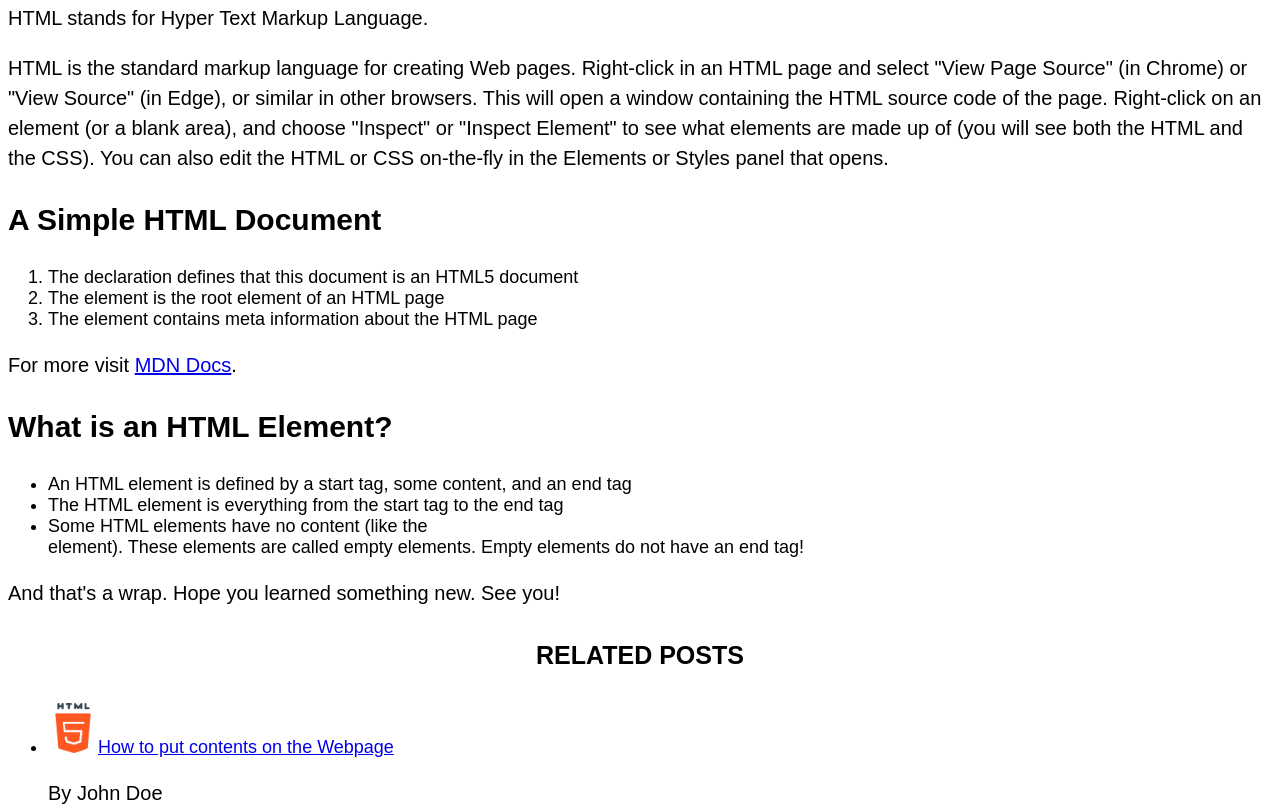
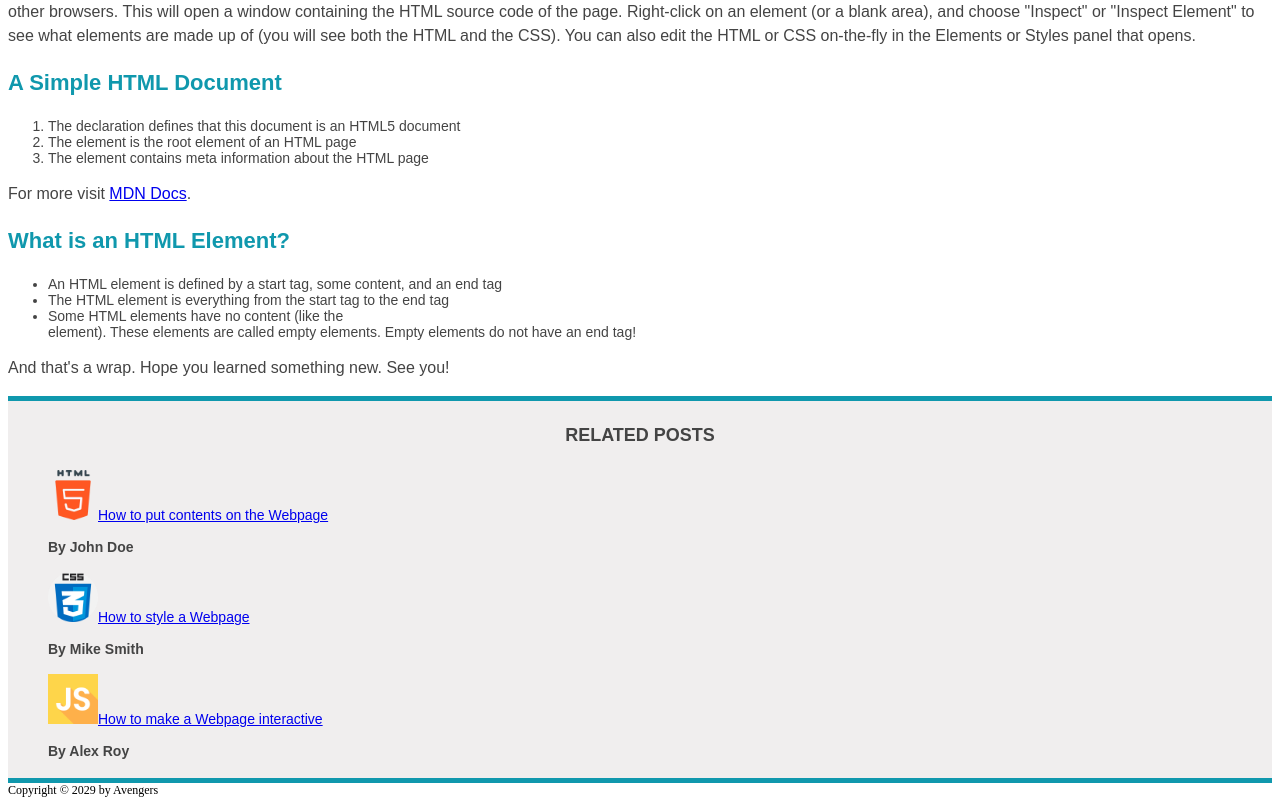
Before and after one commit to rakeshVerse/htmlAndCss, a plain HTML site: page 2.css-basics/index.html in a window 1280 px wide. Shown: the part 737-1548 px from the top of the page. Drawn offline with Linux system fonts and the light colour scheme.

Commit message:
Add colors

```diff
--- a/2.css-basics/index.html
+++ b/2.css-basics/index.html
@@ -8,7 +8,7 @@
     <title>Blog</title>
   </head>
   <body>
-    <header>
+    <header class="main-header">
       <h1>👨🏼‍💻 HTML Introduction</h1>
       <nav>
         <a href="#">Web Developement</a>
@@ -21,7 +21,7 @@
       <header>
         <h2>What is HTML?</h2>
         <img src="imgs/author.jpg" alt="Author" height="50" width="50" />
-        <p>Posted by <strong>John Doe</strong> on Tuesday, August 18th 2029</p>
+        <p id="author">Posted by <strong>John Doe</strong> on Tuesday, August 18th 2029</p>
         <img
           src="imgs/post-img.jpeg"
           alt="Post image"
@@ -51,12 +51,12 @@
     </article>
     <aside>
       <h4>Related Posts</h4>
-      <ul>
-        <li><img src="imgs/related-html.avif" alt="Html" width="50" height="50"><a href="#">How to put contents on the Webpage</a><p>By John Doe</p></li>
-        <li><img src="imgs/related-css.png" alt="Css" width="50" height="50"><a href="#">How to style a Webpage</a><p>By Mike Smith</p></li>
-        <li><img src="imgs/related-js.png" alt="Js" width="50" height="50"><a href="#">How to make a Webpage interactive</a><p>By Alex Roy</p></li>
+      <ul class="related">
+        <li><img src="imgs/related-html.avif" alt="Html" width="50" height="50"><a href="#">How to put contents on the Webpage</a><p class="related-author">By John Doe</p></li>
+        <li><img src="imgs/related-css.png" alt="Css" width="50" height="50"><a href="#">How to style a Webpage</a><p class="related-author">By Mike Smith</p></li>
+        <li><img src="imgs/related-js.png" alt="Js" width="50" height="50"><a href="#">How to make a Webpage interactive</a><p class="related-author">By Alex Roy</p></li>
       </ul>
     </aside>
-    <footer>Copyright &copy; 2029 by Avengers</footer>
+    <footer id="footer">Copyright &copy; 2029 by Avengers</footer>
   </body>
 </html>
--- a/2.css-basics/style.css
+++ b/2.css-basics/style.css
@@ -1,33 +1,67 @@
+h1,
+h2,
+h3,
+h4,
+p,
+li {
+  font-family: sans-serif;
+  color: #444;
+}
+
+h1,
+h2,
+h3 {
+  color: #1098ad;
+}
+
 h1 {
-  font-size: 25px;
-  font-family: sans-serif;
+  font-size: 22px;
   text-transform: uppercase;
 }
 
 h2 {
-  font-size: 40px;
-  font-family: sans-serif;
+  font-size: 30px;
 }
 
 h3 {
-  font-size: 30px;
-  font-family: sans-serif;
+  font-size: 22px;
 }
 
 h4 {
-  font-size: 25px;
-  font-family: sans-serif;
+  font-size: 18px;
   text-transform: uppercase;
   text-align: center;
 }
 
 p {
-  font-size: 20px;
-  font-family: sans-serif;
+  font-size: 16px;
   line-height: 1.5;
 }
 
 li {
-  font-size: 18px;
-  font-family: sans-serif;
+  font-size: 14px;
 }
+
+#author,
+#footer {
+  font-size: 12px;
+}
+
+.related {
+  list-style: none;
+}
+
+.related-author {
+  font-size: 14px;
+  font-weight: bold;
+}
+
+.main-header {
+  background-color: #f0eeee;
+}
+
+aside {
+  background-color: #f0eeee;
+  border-top: 5px solid #1098ad;
+  border-bottom: 5px solid #1098ad;
+}
```
